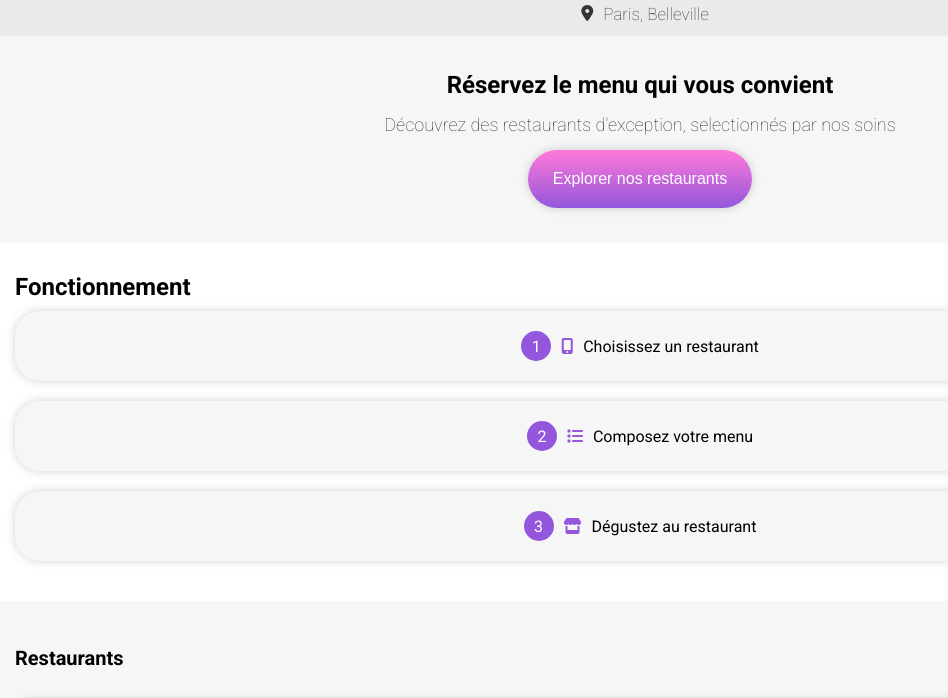
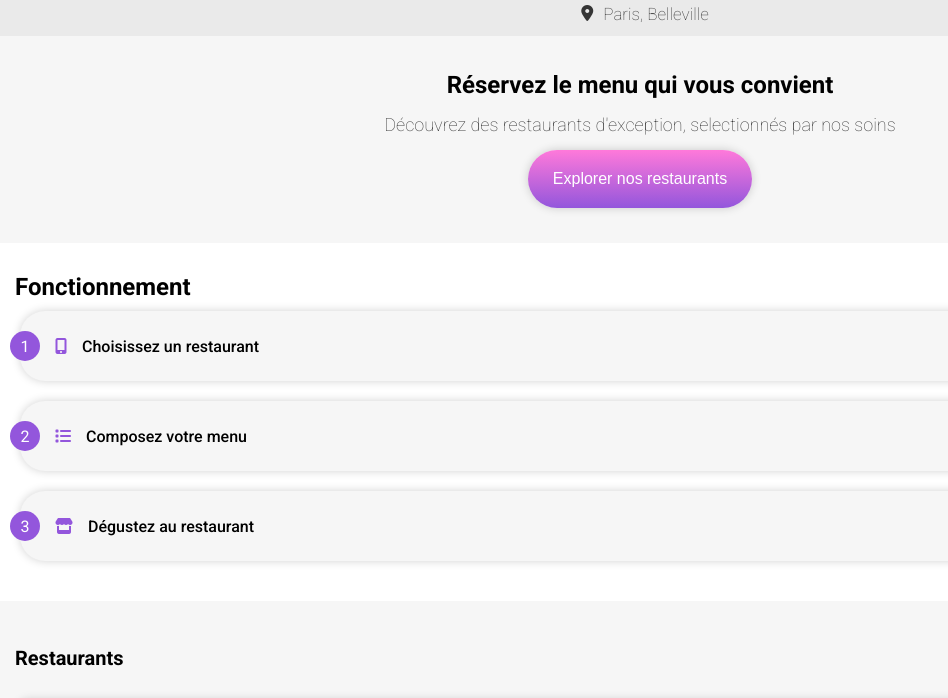
Before and after one commit to Mat2dr/DragovicMathias_P3_30072021, a plain HTML site: page index.html in a window 1280 px wide. Shown: the part 102-800 px from the top of the page, without its empty margins (0-948 px from the left). Drawn offline with Linux system fonts and the light colour scheme; grey boxes are pictures that could not be loaded.

Commit message:
Fonctions détails CSS Update

```diff
--- a/sass/libs/accueil.scss
+++ b/sass/libs/accueil.scss
@@ -85,10 +85,10 @@ body {
     &__content {
         display: flex;
         align-items: center;
-        justify-content: center;
+        justify-content: flex-start;
         background: #F6F6F6;
         padding: 20px 20px;
-        margin: 10px 0px;
+        margin: 10px 5px;
         border-radius: 25px;
         box-shadow: 0 0 10px #0000002e;
         li {
@@ -103,10 +103,15 @@ body {
             background: #9356dc;
             color: white;
             border-radius: 20px;
+            margin-left: -30px;
         }
         &__icon {
-            padding: 0px 10px;
+            padding: 0px 15px;
             color: #9356dc;
+        }
+        & h2 {
+            font-size: 16px;
+            font-weight: 500;
         }
     }
 }
```
Also changed, not shown: style.css, 1 other file.
